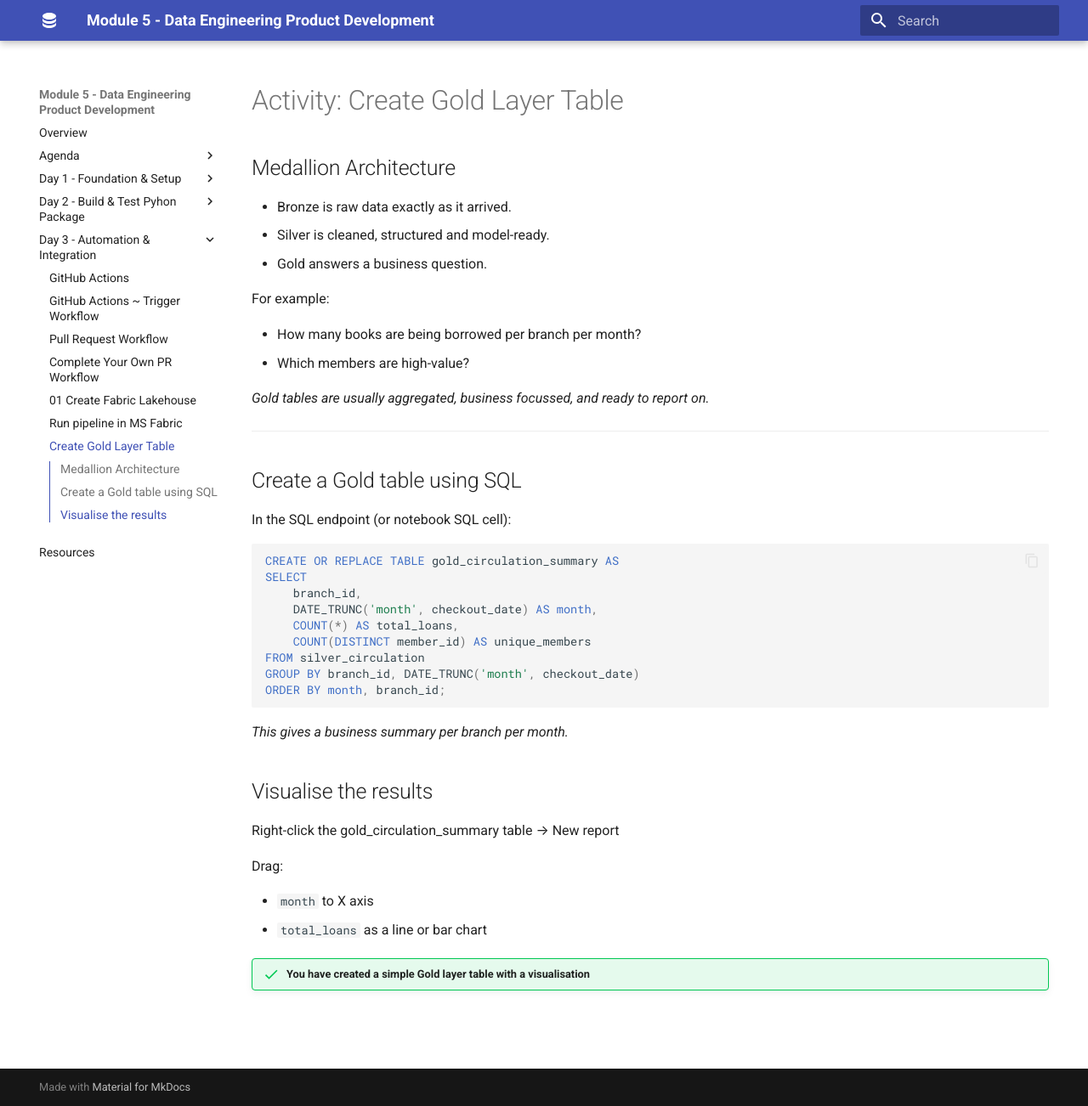
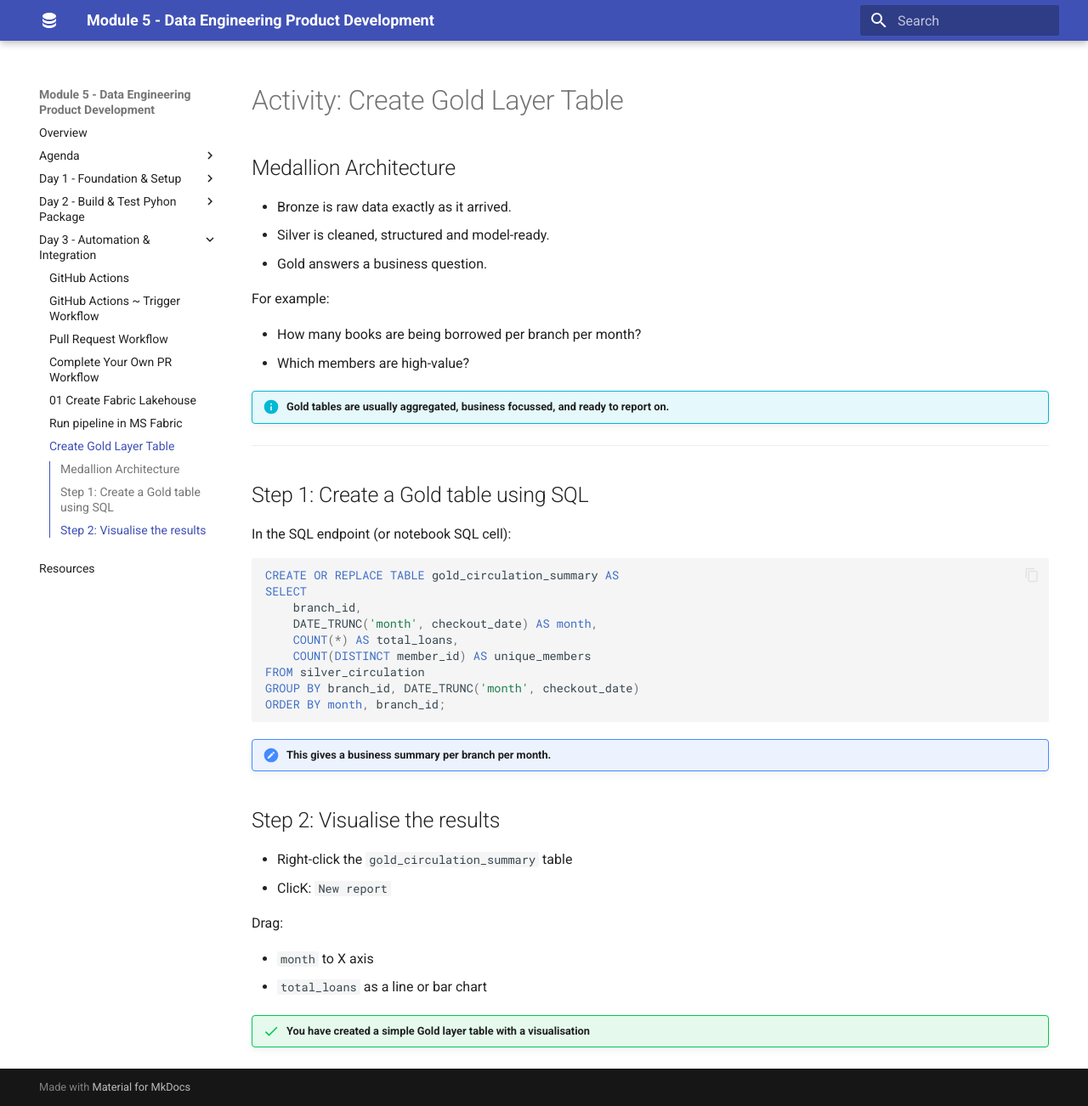
Before and after one commit to qaalabs/DE5M5, an MkDocs documentation site: the page built from docs/day3/fabric-gold-layer.md, in a window 1280 px wide and 1302 px high. Shown: the whole window at 85% size. Built offline with MkDocs 1.6.1 and Material for MkDocs 9.7.7, drawn with Linux system fonts in a browser that asks for light colours.

Commit message:
update gold content

````diff
--- a/docs/day3/fabric-gold-layer.md
+++ b/docs/day3/fabric-gold-layer.md
@@ -11,11 +11,11 @@ For example:
 - How many books are being borrowed per branch per month?
 - Which members are high-value?
 
-*Gold tables are usually aggregated, business focussed, and ready to report on.*
+!!! info "Gold tables are usually aggregated, business focussed, and ready to report on."
 
 ---
 
-## Create a Gold table using SQL
+## Step 1: Create a Gold table using SQL
 
 In the SQL endpoint (or notebook SQL cell):
 
@@ -31,11 +31,12 @@ GROUP BY branch_id, DATE_TRUNC('month', checkout_date)
 ORDER BY month, branch_id;
 ```
 
-*This gives a business summary per branch per month.*
+!!! note "This gives a business summary per branch per month."
 
-## Visualise the results
+## Step 2: Visualise the results
 
-Right-click the gold_circulation_summary table → New report
+- Right-click the `gold_circulation_summary` table
+- ClicK: `New report`
 
 Drag:
 
````
